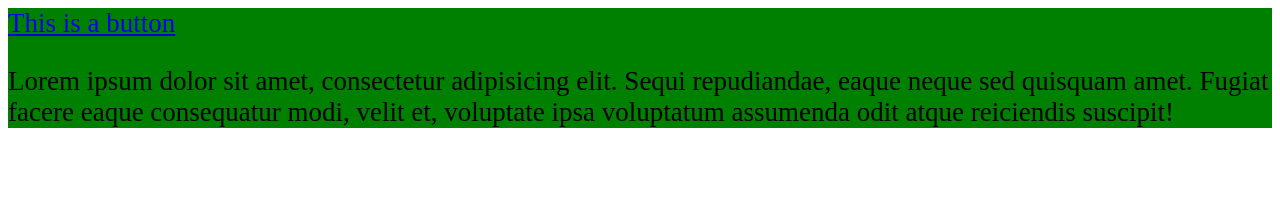
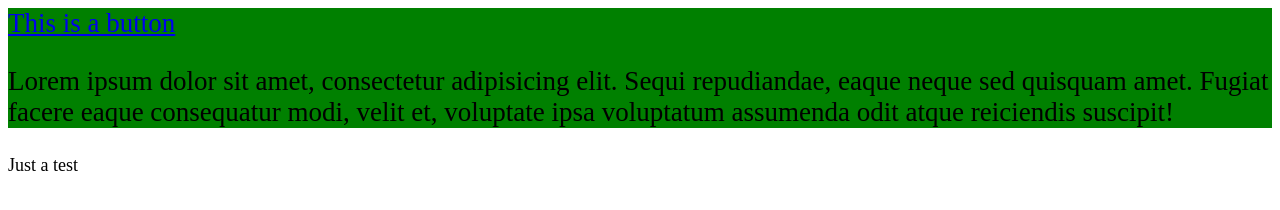
Before and after one commit to razvan-tudosie/lessons-fac, a plain HTML site: page index.html in a window 1280 px wide. Drawn offline with Linux system fonts and the light colour scheme.

Commit message:
our first real commit

```diff
--- a/index.html
+++ b/index.html
@@ -14,6 +14,10 @@
         <p>Lorem ipsum dolor sit amet, consectetur adipisicing elit. Sequi repudiandae, eaque neque sed quisquam amet. Fugiat facere eaque consequatur modi, velit et, voluptate ipsa voluptatum assumenda odit atque reiciendis suscipit!</p>
     </div>
 
+    <div>
+        <p>Just a test</p>
+    </div>
+
 
 </body>
 </html>
```
